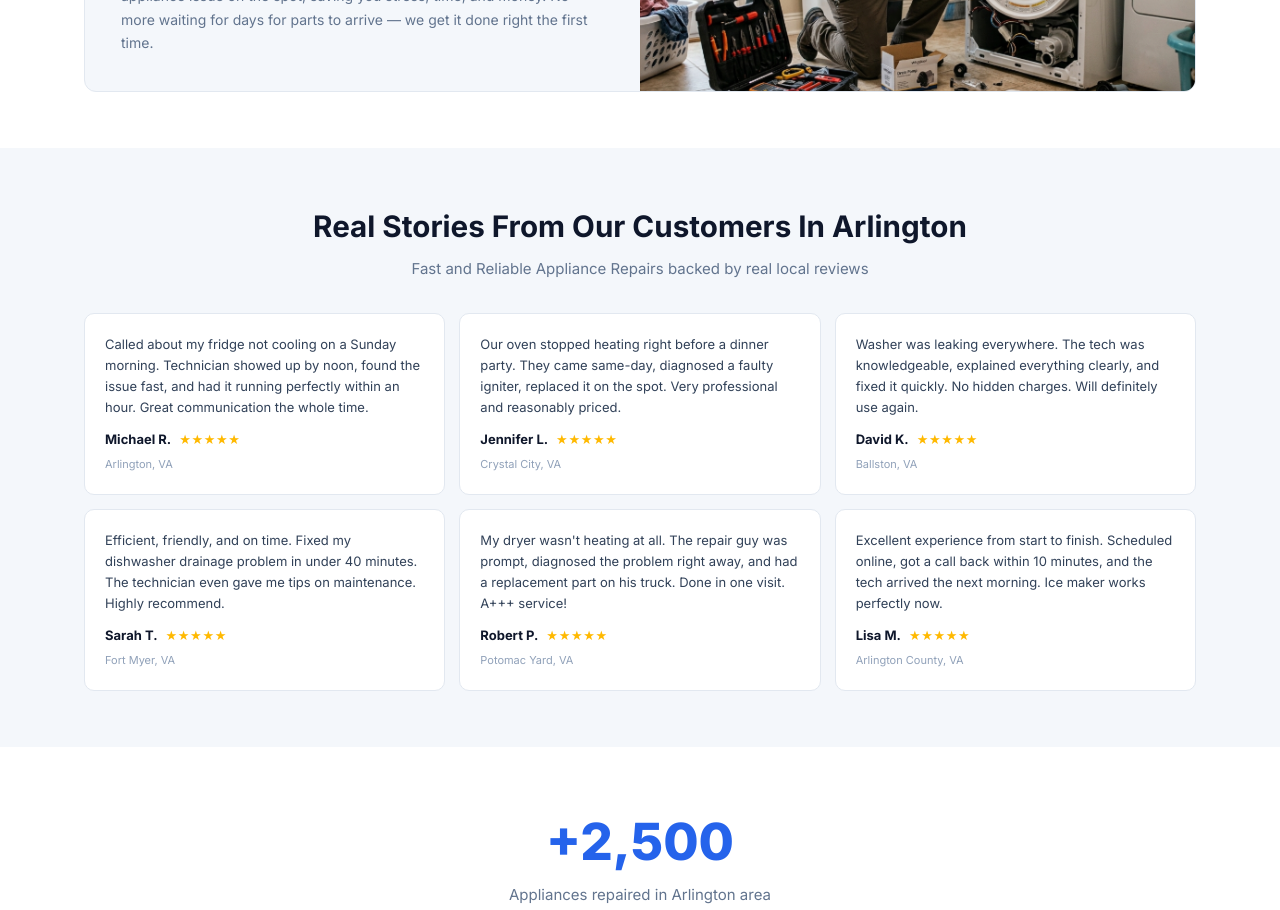
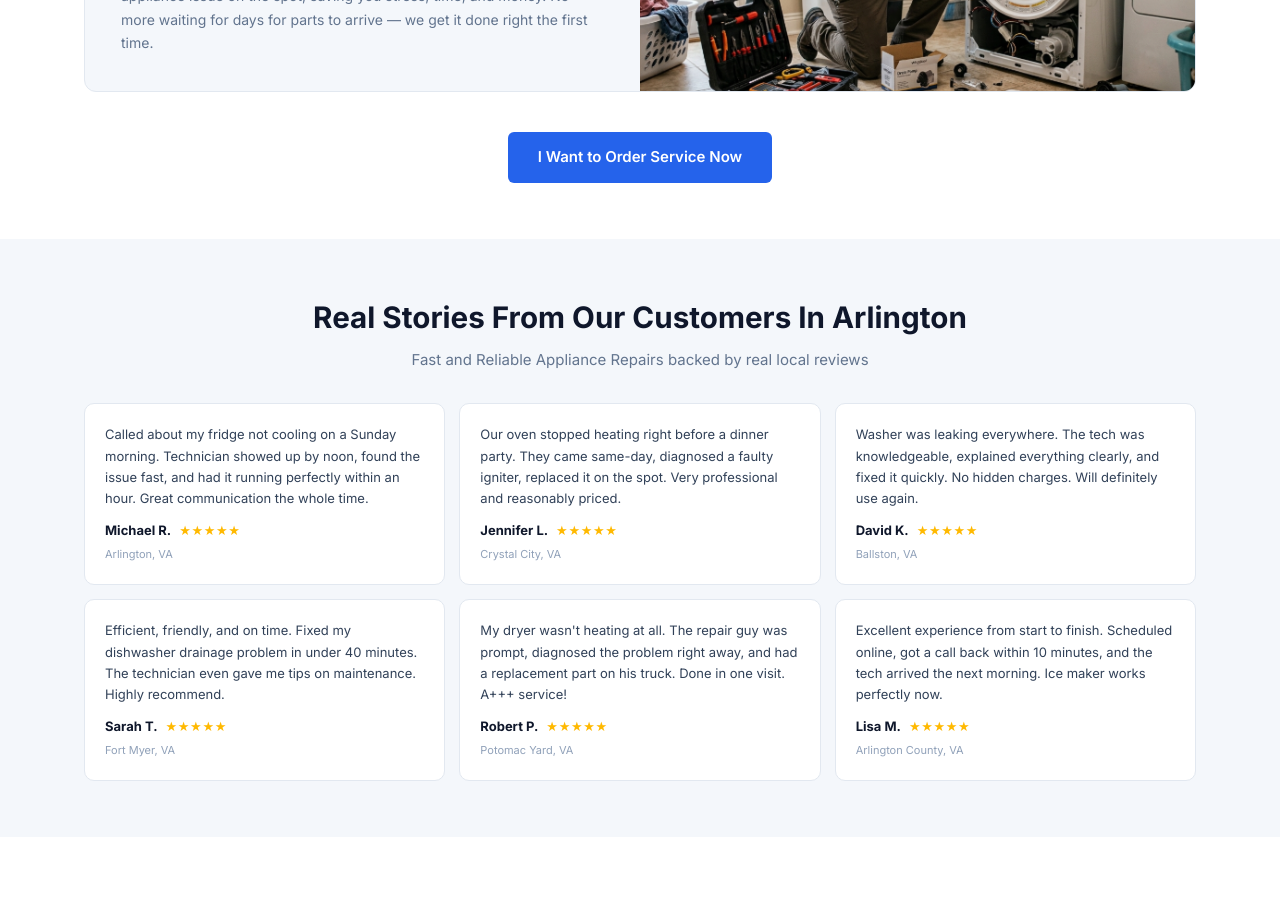
Before and after one commit to handenis86-ux/appliance-fix-va, a Next.js app: page / in a window 1280 px wide. Shown: the part 4840-5750 px from the top of the page. Built offline with nearby package versions, Linux system fonts and the light colour scheme.

Commit message:
Add CTA button under WhyChooseUs

```diff
--- a/src/components/WhyChooseUs.tsx
+++ b/src/components/WhyChooseUs.tsx
@@ -85,6 +85,14 @@ export default function WhyChooseUs() {
             );
           })}
         </div>
+        <div className="text-center mt-10">
+          <a
+            href="#order"
+            className="inline-flex items-center justify-center px-[30px] py-3.5 bg-blue text-white text-[15px] font-semibold rounded-md hover:bg-blue-hover transition-colors"
+          >
+            I Want to Order Service Now
+          </a>
+        </div>
       </div>
     </section>
   );
```
